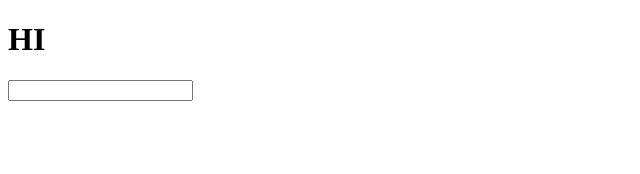
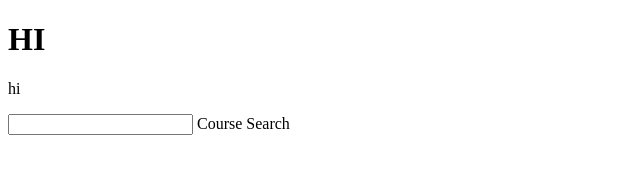
Before and after one commit to IshantJawali/testcatalog.github.io, a plain HTML site: page index.html in a window 1280 px wide. Shown: the whole page, without its empty margins (0-640 px from the left). Drawn offline with Linux system fonts and the light colour scheme.

Commit message:
Added search label + cleaned up heading

```diff
--- a/index.html
+++ b/index.html
@@ -4,13 +4,13 @@
   <meta charset=“UTF-8”>
   <meta name=“viewport” content=“width=device-width, initial-scale=1.0”>
   <title>NCSSM Course Catalog</title>
-
-  <h1>HI</h1>
-  <p></p>
-  <input type="search">
-
 </head>
 <body>
-
+  <h1>HI</h1>
+  <p>hi</p>
+  <div class="search-bar">
+    <input type="search">
+    <label for="search" >Course Search</label>
+  </div>
 </body>
 </html>
```
